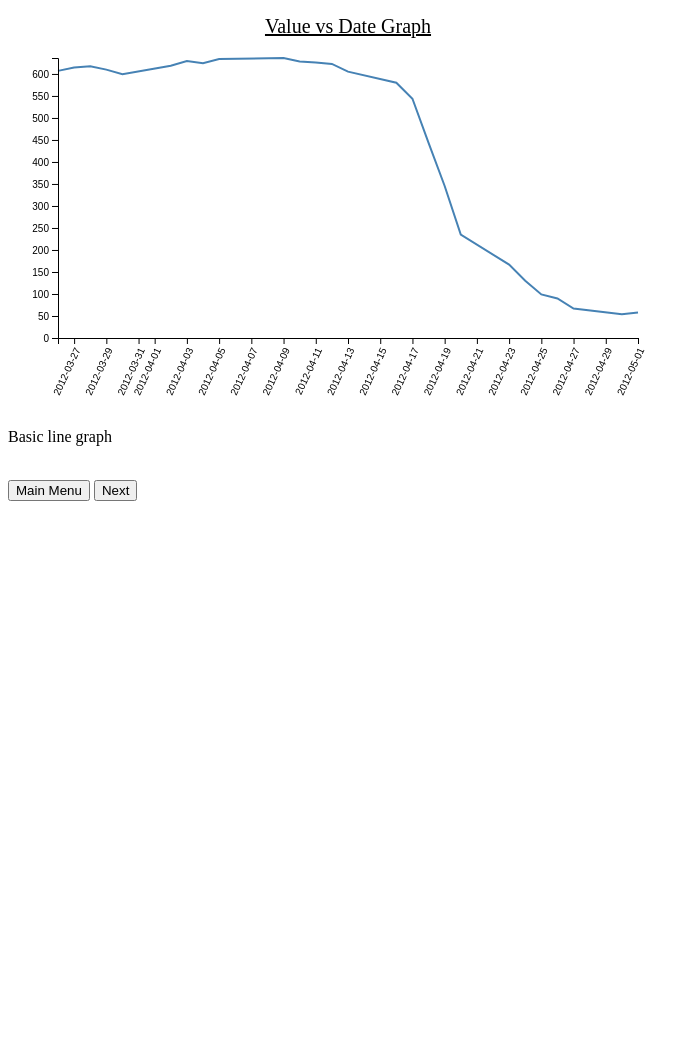
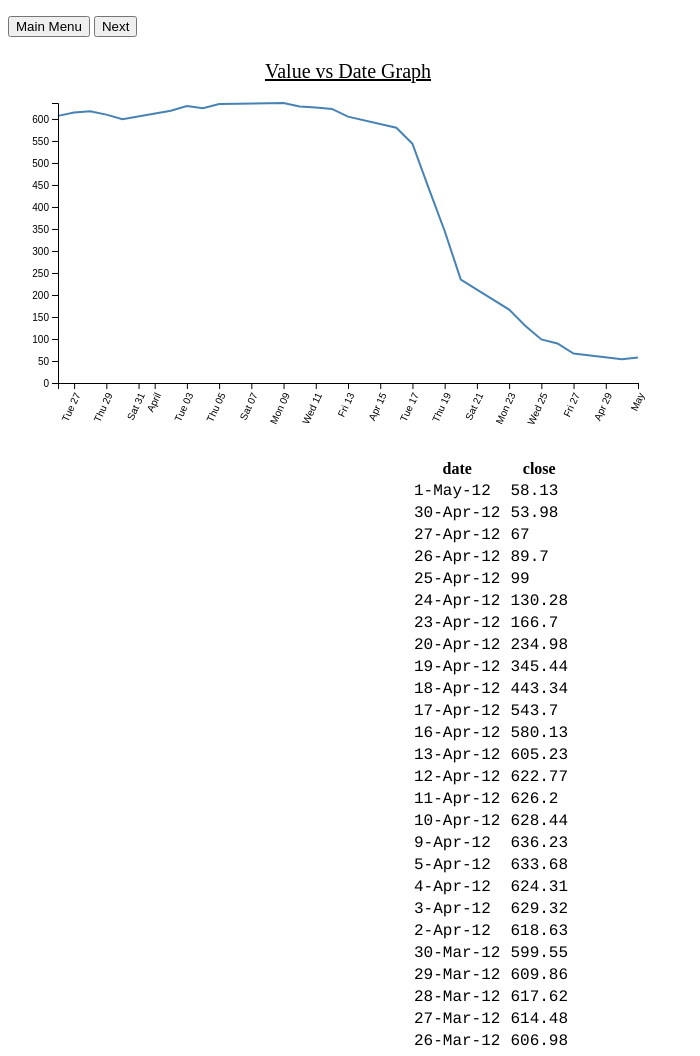
Before and after one commit to atikahas/d3-learn1.0, a plain HTML site: page line(1).html in a window 1280 px wide. Shown: the whole page, without its empty margins (0-700 px from the left). Before the commit the page ends 800 px from the top, so only its background shows below. Drawn offline with nearby package versions, Linux system fonts and the light colour scheme.

Commit message:
Update line(1).html

```diff
--- a/line(1).html
+++ b/line(1).html
@@ -1,19 +1,27 @@
 <!DOCTYPE html>
 <meta charset="utf-8">
+<style> /* set the CSS */
 
-<style> /* set the CSS */
 .line {
   fill: none;
   stroke: steelblue;
   stroke-width: 2px;
 }
+
+td, th {
+    padding: 1px 4px;
+}
+
 </style>
+
+<p><button onclick="document.location='index.html'">Main Menu</button>
+<button onclick="document.location='line(2).html'">Next</button></p>
 
 <body>
 <!-- load the d3.js library -->
 <script src="https://d3js.org/d3.v6.min.js"></script>
+<script>
 
-<script>
 // set the dimensions and margins of the graph
 var margin = {top: 50, right: 20, bottom: 70, left: 50},
     width = 650 - margin.left - margin.right,
@@ -28,7 +36,7 @@
 
 // define the line
 var valueline = d3.line()
-    .x(function(d) { return x(d.date); })
+    .x(function(d) { return x(d.date1); })
     .y(function(d) { return y(d.close); });
 
 // append the svg obgect to the body of the page
@@ -43,14 +51,15 @@
 
 // Get the data
 d3.csv("data.csv").then(function(data) {
+
   // format the data
   data.forEach(function(d) {
-    d.date = parseTime(d.date);
+      d.date1 = parseTime(d.date);
       d.close = +d.close;
   });
 
   // Scale the range of the data
-    x.domain(d3.extent(data, function(d) { return d.date; }));
+  x.domain(d3.extent(data, function(d) { return d.date1; }));
   y.domain([0, d3.max(data, function(d) { return d.close; })]);
 
   // Add the valueline path.
@@ -70,10 +79,8 @@
 
   // Add the X Axis
   svg.append("g")
-        .attr("class", "axis")
       .attr("transform", "translate(0," + height + ")")
-        .call(d3.axisBottom(x)
-        .tickFormat(d3.timeFormat("%Y-%m-%d")))
+      .call(d3.axisBottom(x))
       .selectAll("text")
       .style("text-anchor", "end")
       .attr("dx", "-.8em")
@@ -83,15 +90,47 @@
   // Add the Y Axis
   svg.append("g")
       .call(d3.axisLeft(y));
+
+// The table generation function
+function tabulate(data, columns) {
+    var table = d3.select("body").append("table")
+            .attr("style", "margin-left: 400px"),
+        thead = table.append("thead"),
+        tbody = table.append("tbody");
+
+    // append the header row
+    thead.append("tr")
+        .selectAll("th")
+        .data(columns)
+        .enter()
+        .append("th")
+            .text(function(column) { return column; });
+
+    // create a row for each object in the data
+    var rows = tbody.selectAll("tr")
+        .data(data)
+        .enter()
+        .append("tr");
+
+    // create a cell in each row for each column
+    var cells = rows.selectAll("td")
+        .data(function(row) {
+            return columns.map(function(column) {
+                return {column: column, value: row[column]};
+            });
+        })
+        .enter()
+        .append("td")
+        .attr("style", "font-family: Courier") // sets the font style
+            .html(function(d) { return d.value; });
+
+    return table;
+}
+
+// render the table
+ var peopleTable = tabulate(data, ["date", "close"]);
+
 });
 
 </script>
-<br>
-<p>Basic line graph</p>
-
-<br>
-<button onclick="document.location='index.html'">Main Menu</button>
-<button onclick="document.location='line(2).html'">Next</button>
-
-
 </body>
```
Lines whose indentation alone changed are shown as unchanged.
